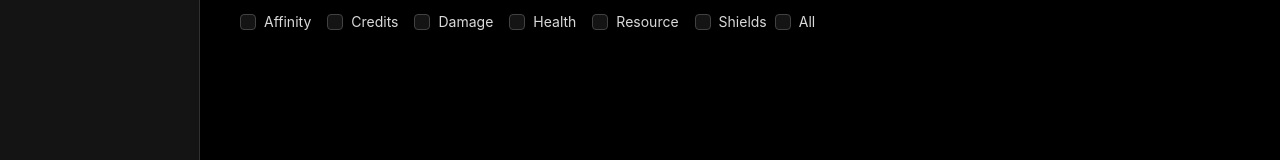
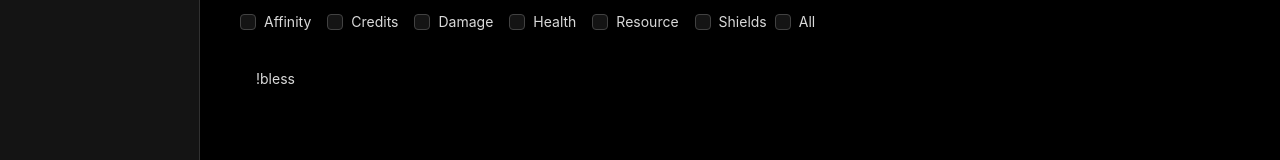
Before and after one commit to KucingMangkal/kucingbless, a Next.js app: page /gen/bless-command in a window 1280 px wide. Shown: the part 486-646 px from the top of the page. Built offline with nearby package versions, Linux system fonts and the light colour scheme.

Commit message:
update link

```diff
--- a/src/component/layout/Layout.jsx
+++ b/src/component/layout/Layout.jsx
@@ -1,12 +1,13 @@
 import { Layout, Menu } from "antd";
 import { useRouter } from "next/router";
+import Link from "next/link";
 import templates from "../../constants/template";
 
 const { Content, Sider } = Layout;
 
 const items = templates.map((item) => ({
   key: item.url,
-  label: <a href={item.url}>{item.name}</a>,
+  label: <Link href={item.url}>{item.name}</Link>,
 }));
 
 function CustomLayout({ children }) {
--- a/src/constants/template.jsx
+++ b/src/constants/template.jsx
@@ -133,6 +133,8 @@ const textTemplate = [
       },
     ],
     template: (object, forms) => {
+      if (!_isEmpty(object) || !forms) return;
+
       const items = [];
 
       Object.keys(object).forEach((item) => {
@@ -158,7 +160,8 @@ const textTemplate = [
         });
       });
 
-      return !_isEmpty(object) && `!bless ${_orderBy(items, "key").join(" ")}`;
+      // eslint-disable-next-line consistent-return
+      return `!bless ${_orderBy(items, "key").join(" ")}`;
     },
   },
 
@@ -238,6 +241,8 @@ const textTemplate = [
       },
     ],
     template: (object, forms) => {
+      if (!_isEmpty(object) || !forms) return;
+
       const items = [];
       Object.keys(object).forEach((item) => {
         const { label, key } = forms.find((form) => form.name === item);
@@ -262,15 +267,13 @@ const textTemplate = [
         }
       });
 
-      return (
-        !_isEmpty(object) &&
-        `ROLES: ${_orderBy(items, "key").join(
-          ` ${
-            object.variant ??
-            forms.find((form) => form.name === "variant").defaultOptions
-          } `,
-        )}`
-      );
+      // eslint-disable-next-line consistent-return
+      return `ROLES: ${_orderBy(items, "key").join(
+        ` ${
+          object.variant ??
+          forms.find((form) => form.name === "variant").defaultOptions
+        } `,
+      )}`;
     },
   },
 
--- a/src/pages/gen/[id].jsx
+++ b/src/pages/gen/[id].jsx
@@ -9,7 +9,8 @@ import {
   Tooltip,
   Typography,
 } from "antd";
-import { useState } from "react";
+import { useEffect, useState } from "react";
+import { useRouter } from "next/router";
 import Layout from "../../component/layout";
 import templates from "../../constants/template";
 import { copyText } from "../../utils/copy-text";
@@ -61,10 +62,14 @@ function CheckboxGroupWithAllOptions({ items, onFormChange }) {
 }
 
 export default function Generator({ resolvedUrl }) {
+  const router = useRouter();
+  const [formValue, setFormValue] = useState({});
   const { form, template, name, description } = templates.filter(
     (item) => item.url === resolvedUrl,
   )[0];
-  const [formValue, setFormValue] = useState({});
+
+  // Reset count to 0 on dynamic route change.
+  useEffect(() => setFormValue({}), [router.asPath]);
 
   const onFormChange = (event) => {
     setFormValue({
@@ -101,7 +106,7 @@ export default function Generator({ resolvedUrl }) {
     });
   };
 
-  const renderedTemplate = template(formValue, form);
+  const renderedTemplate = formValue && template(formValue, form);
 
   return (
     <Layout>
```
Also changed, not shown: 1 other file (tests, documents, lock files or other folders).
